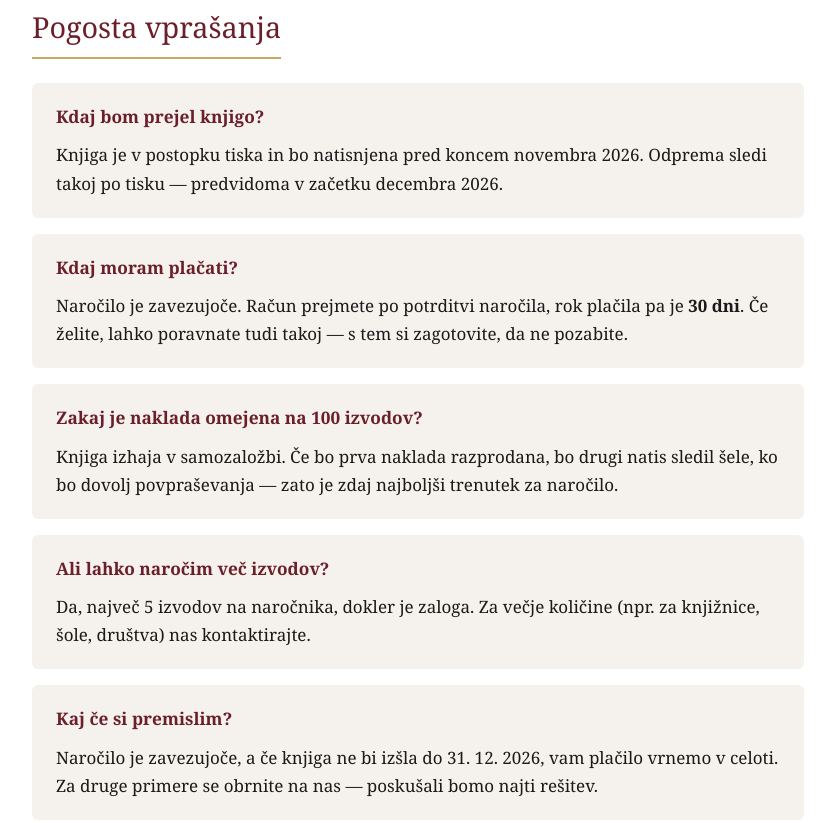
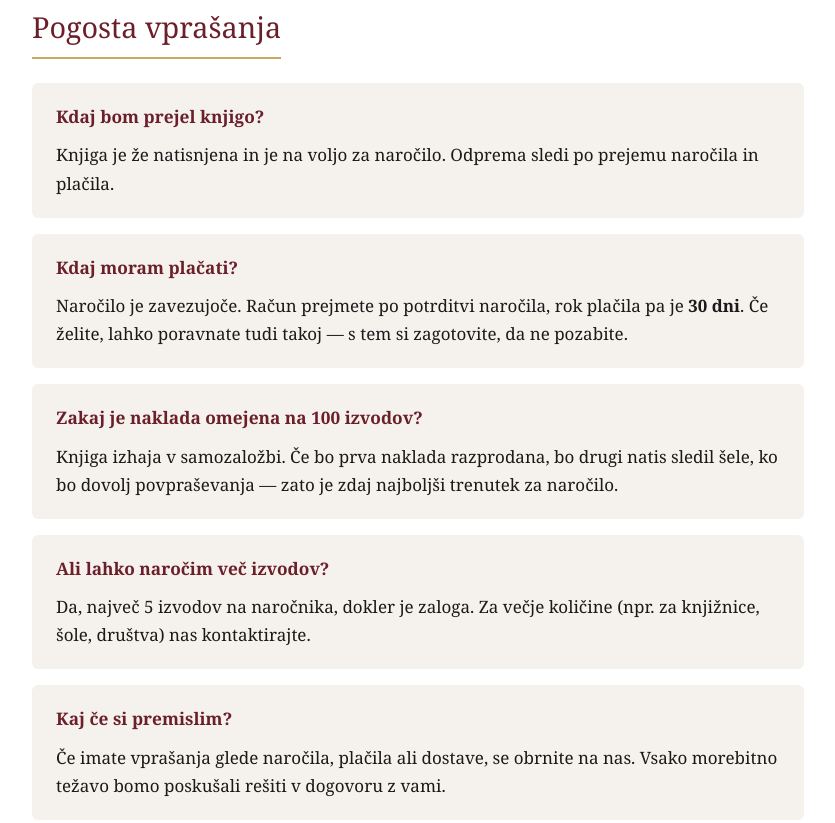
Before and after one commit to 7bodhi/Kalki, a plain HTML site: page index.html in a window 1280 px wide. Shown: the part 3631-4454 px from the top of the page, without its empty margins (222-1057 px from the left). Drawn offline with Linux system fonts and the light colour scheme.

Commit message:
Update index.html

```diff
--- a/index.html
+++ b/index.html
@@ -323,7 +323,7 @@
 
     <div class="faq-vprasanje">
       <h3>Kdaj bom prejel knjigo?</h3>
-      <p>Knjiga je v postopku tiska in bo natisnjena pred koncem novembra 2026. Odprema sledi takoj po tisku — predvidoma v začetku decembra 2026.</p>
+      <p>Knjiga je že natisnjena in je na voljo za naročilo. Odprema sledi po prejemu naročila in plačila.</p>
     </div>
 
     <div class="faq-vprasanje">
@@ -343,7 +343,7 @@
 
     <div class="faq-vprasanje">
       <h3>Kaj če si premislim?</h3>
-      <p>Naročilo je zavezujoče, a če knjiga ne bi izšla do 31. 12. 2026, vam plačilo vrnemo v celoti. Za druge primere se obrnite na nas — poskušali bomo najti rešitev.</p>
+      <p>Če imate vprašanja glede naročila, plačila ali dostave, se obrnite na nas. Vsako morebitno težavo bomo poskušali rešiti v dogovoru z vami.</p>
     </div>
 
     <div class="faq-vprasanje">
```
